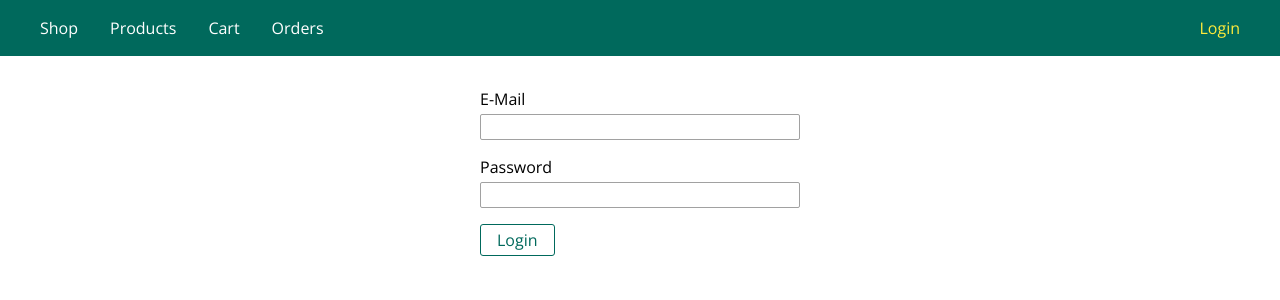
After one commit to beratgulsoy/book-shopping, a Node server app: page /login in a window 1280 px wide. The commit adds this page. Shown: the top 300 px of the page. Run offline with Node 20, Linux system fonts and the light colour scheme; some libraries are stand-ins or nearby versions.

Commit message:
started cookies

```diff
--- a/app.js
+++ b/app.js
@@ -16,6 +16,7 @@ app.set("views", "views");
 
 const adminRoutes = require("./routes/admin");
 const shopRoutes = require("./routes/shop");
+const authRoutes = require("./routes/auth");
 
 app.use(bp.urlencoded({ extended: false }));
 app.use(express.static(path.join(__dirname, "public")));
@@ -31,6 +32,7 @@ app.use((req, res, next) => {
 
 app.use("/admin", adminRoutes);
 app.use(shopRoutes);
+app.use(authRoutes);
 
 app.use(errorController.get404);
 
--- /dev/null
+++ b/controllers/auth.js
@@ -0,0 +1,6 @@
+exports.getLogin = (req, res, next) => {
+  res.render("auth/login", {
+    pageTitle: "Login",
+    path: "/login",
+  });
+};
--- /dev/null
+++ b/public/css/auth.css
@@ -0,0 +1,6 @@
+.login-form {
+    width: 20rem;
+    max-width: 90%;
+    margin: auto;
+    display: block;
+}
--- a/public/css/cart.css
+++ b/public/css/cart.css
@@ -13,6 +13,7 @@
   justify-content: space-between;
   padding: 1rem;
   box-shadow: 0 2px 8px rgba(0, 0, 0, 0.26);
+  margin-bottom: 1rem;
 }
 
 .cart__item h1,
--- a/public/css/main.css
+++ b/public/css/main.css
@@ -42,8 +42,10 @@ form {
 
 .main-header__nav {
   height: 100%;
-  display: none;
+  width: 100%;
+  display: flex;
   align-items: center;
+  justify-content: space-between;
 }
 
 .main-header__item-list {
@@ -58,14 +60,21 @@ form {
   padding: 0;
 }
 
-.main-header__item a {
+.main-header__item a,
+.main-header__item button {
+  font: inherit;
+  background: transparent;
+  border: none;
   text-decoration: none;
   color: white;
+  cursor: pointer;
 }
 
 .main-header__item a:hover,
 .main-header__item a:active,
-.main-header__item a.active {
+.main-header__item a.active,
+.main-header__item button:hover,
+.main-header__item button:active {
   color: #ffeb3b;
 }
 
--- /dev/null
+++ b/views/auth/login.ejs
@@ -0,0 +1,23 @@
+<%- include('../includes/head.ejs') %>
+    <link rel="stylesheet" href="/css/forms.css">
+    <link rel="stylesheet" href="/css/auth.css">
+</head>
+
+<body>
+   <%- include('../includes/navigation.ejs') %>
+
+    <main>
+        <form class="login-form" action="/login" method="POST">
+            <div class="form-control">
+                <label for="email">E-Mail</label>
+                <input type="email" name="email" id="email">
+            </div>
+            <div class="form-control">
+                <label for="password">Password</label>
+                <input type="password" name="password" id="password">
+            </div>
+
+            <button class="btn" type="submit">Login</button>
+        </form>
+    </main>
+<%- include('../includes/end.ejs') %>
--- a/views/includes/add-to-cart.ejs
+++ b/views/includes/add-to-cart.ejs
@@ -1,4 +1,4 @@
-<form action="/cart" method="POST">
+<form action="/cart" method="post">
     <button class="btn" type="submit">Add to Cart</button>
     <input type="hidden" name="productId" value="<%= product._id %>">
 </form>
--- a/views/includes/navigation.ejs
+++ b/views/includes/navigation.ejs
@@ -15,13 +15,18 @@
             <li class="main-header__item">
                 <a class="<%= path === '/orders' ? 'active' : '' %>" href="/orders">Orders</a>
             </li>
-            <li class="main-header__item">
+            <!-- <li class="main-header__item">
                 <a class="<%= path === '/admin/add-product' ? 'active' : '' %>" href="/admin/add-product">Add Product
                 </a>
             </li>
             <li class="main-header__item">
                 <a class="<%= path === '/admin/products' ? 'active' : '' %>" href="/admin/products">Admin Products
                 </a>
+            </li> -->
+        </ul>
+        <ul class="main-header__item-list">
+            <li class="main-header__item">
+                <a class="<%= path === '/login' ? 'active' : '' %>" href="/login">Login</a>
             </li>
         </ul>
     </nav>
@@ -41,13 +46,13 @@
         <li class="mobile-nav__item">
             <a class="<%= path === '/orders' ? 'active' : '' %>" href="/orders">Orders</a>
         </li>
-                <li class="mobile-nav__item">
+        <!-- <li class="mobile-nav__item">
             <a class="<%= path === '/admin/add-product' ? 'active' : '' %>" href="/admin/add-product">Add Product
             </a>
         </li>
         <li class="mobile-nav__item">
             <a class="<%= path === '/admin/products' ? 'active' : '' %>" href="/admin/products">Admin Products
             </a>
-                </li>
+        </li> -->
     </ul>
 </nav>
--- a/views/shop/index.ejs
+++ b/views/shop/index.ejs
@@ -22,8 +22,8 @@
                             <p class="product__description"><%= product.description %></p>
                         </div>
                         <div class="card__actions">
-                            <a href="/products/<%=product._id%>" class="btn">Details</a>
-                            <%- include('../includes/add-to-cart', {product: product}) %>
+                                <a href="/products/<%= product._id %>" class="btn">Details</a>
+                            <%- include('../includes/add-to-cart.ejs', {product: product}) %>
                         </div>
                     </article>
                 <% } %>
--- a/views/shop/product-detail.ejs
+++ b/views/shop/product-detail.ejs
@@ -11,6 +11,6 @@
             </div>
             <h2><%= product.price %></h2>
             <p><%= product.description %></p>
-            <%- include('../includes/add-to-cart') %>
+            <%- include('../includes/add-to-cart.ejs') %>
         </main>
         <%- include('../includes/end.ejs') %>
--- a/views/shop/product-list.ejs
+++ b/views/shop/product-list.ejs
@@ -28,7 +28,7 @@
                                 </div>
                                 <div class="card__actions">
                                     <a href="/products/<%= product._id %>" class="btn">Details</a>
-                                    <%- include('../includes/add-to-cart', {product: product}) %>
+                                    <%- include('../includes/add-to-cart.ejs', {product: product}) %>
                                 </div>
                             </article>
                             <% } %>
```
Also changed, not shown: public/css/orders.css (added, +29 -0 lines), routes/auth.js (added, +9 -0 lines), views/shop/cart.ejs (+14 -13 lines), views/shop/orders.ejs (+14 -13 lines). Lines whose indentation alone changed are shown as unchanged.
